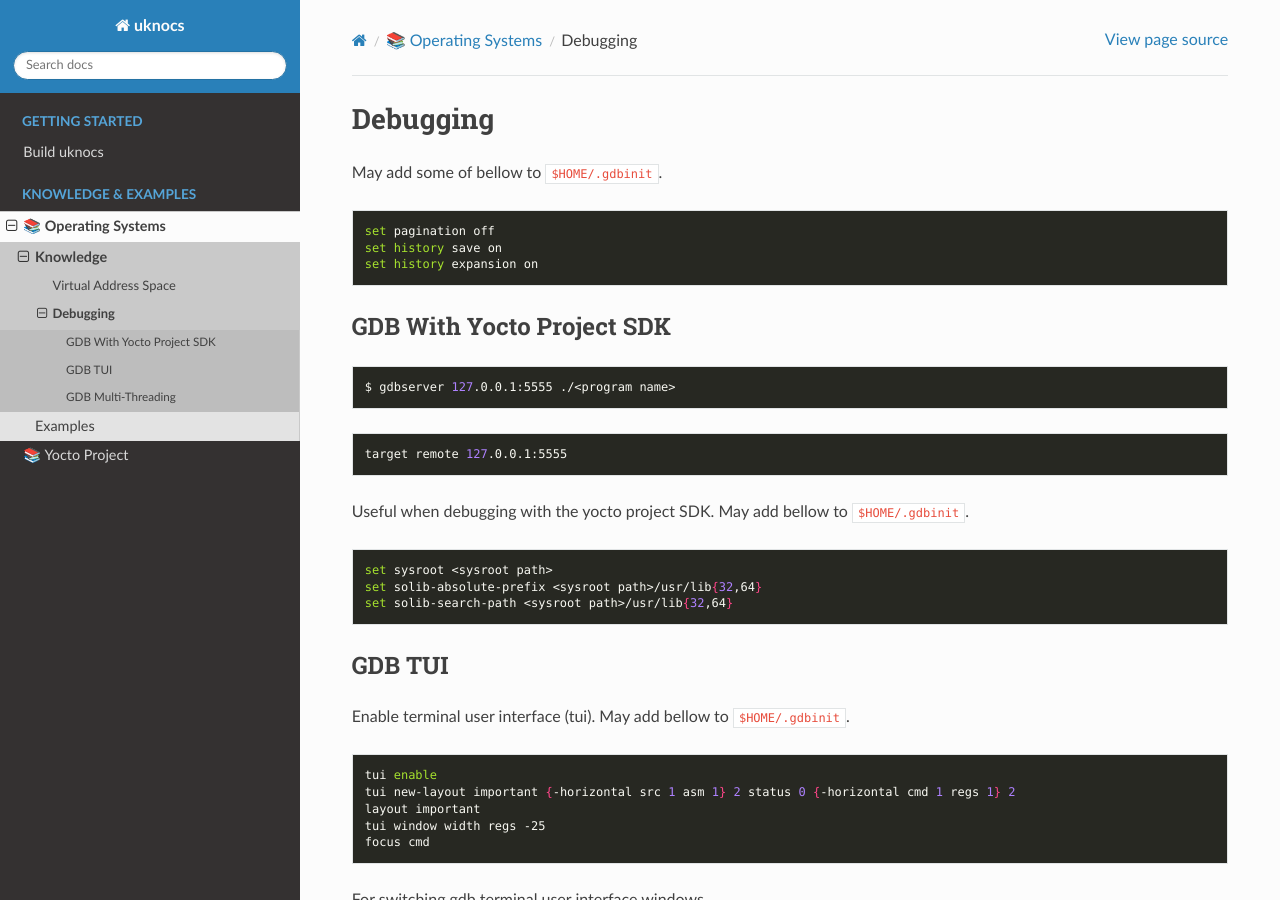
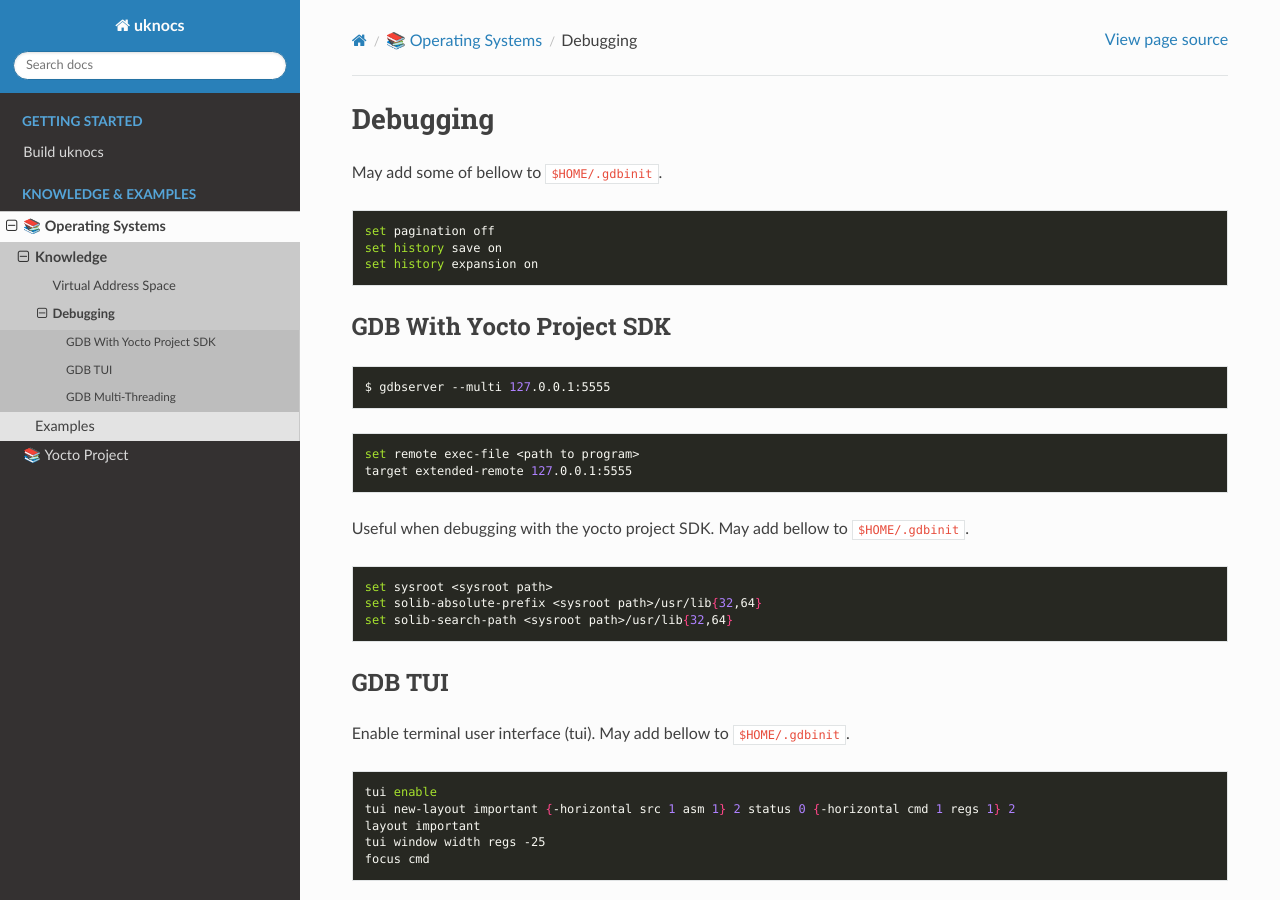
Before and after one commit to under-view/uknocs, a Sphinx documentation site: the page built from docs/operating-systems/knowledge/debug.rst, in a window 1280 px wide and 900 px high. Built offline with Sphinx 7.4.7 and the Read the Docs theme 2.0.0, drawn with Linux system fonts in a browser that asks for light colours; formulas are drawn with MathJax 3.

Commit message:
os-knowledge-debug: switch how gdbserver is initialized
Signed-off-by: Vincent Davis Jr <vince@underview.tech>

```diff
--- a/docs/operating-systems/knowledge/debug.rst
+++ b/docs/operating-systems/knowledge/debug.rst
@@ -15,11 +15,12 @@ GDB With Yocto Project SDK
 
 .. code-block:: bash
 
-	$ gdbserver 127.0.0.1:5555 ./<program name>
+	$ gdbserver --multi 127.0.0.1:5555
 
 .. code-block:: bash
 
-	target remote 127.0.0.1:5555
+	set remote exec-file <path to program>
+	target extended-remote 127.0.0.1:5555
 
 Useful when debugging with the yocto project SDK.
 May add bellow to ``$HOME/.gdbinit``.
```
